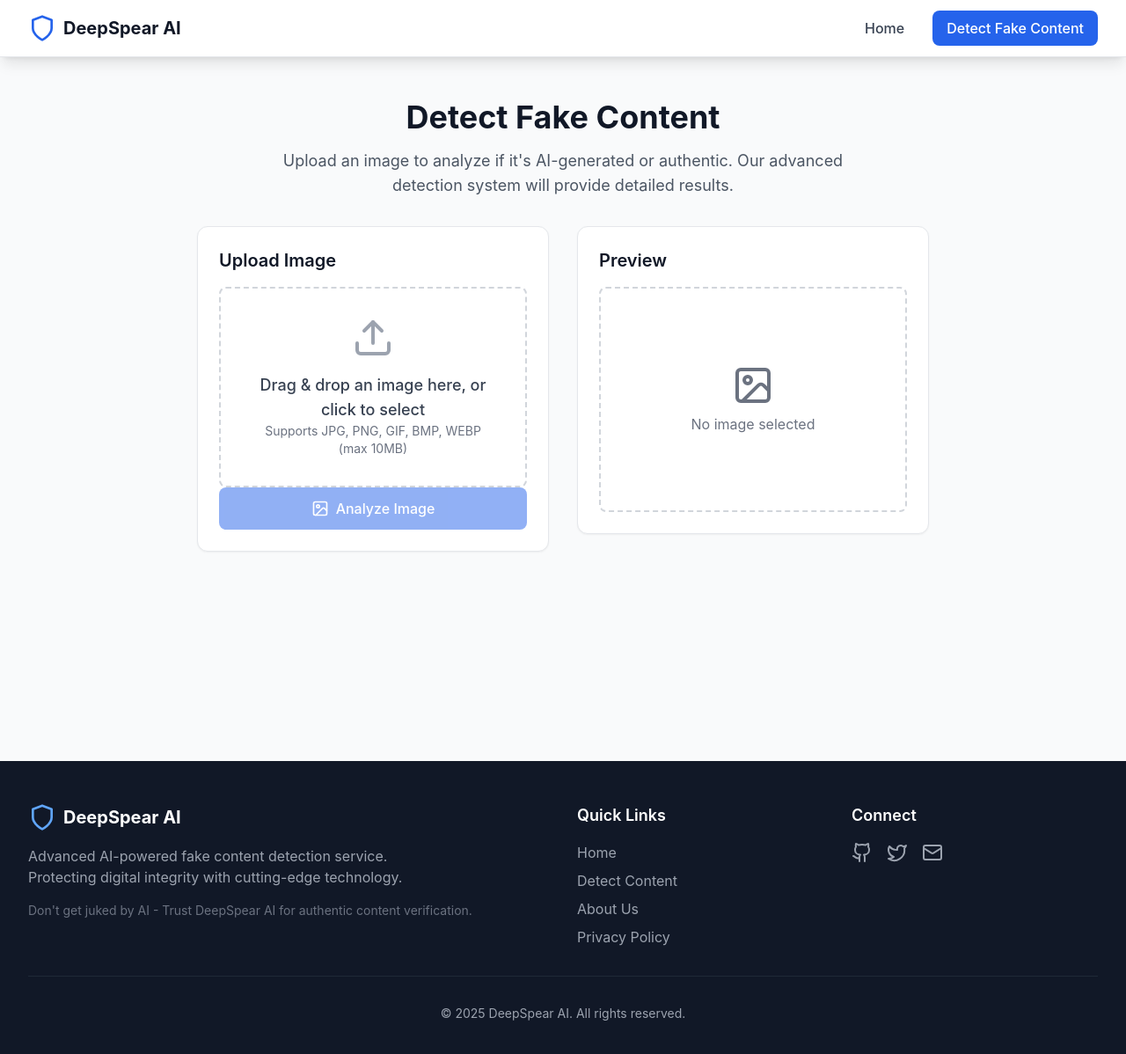
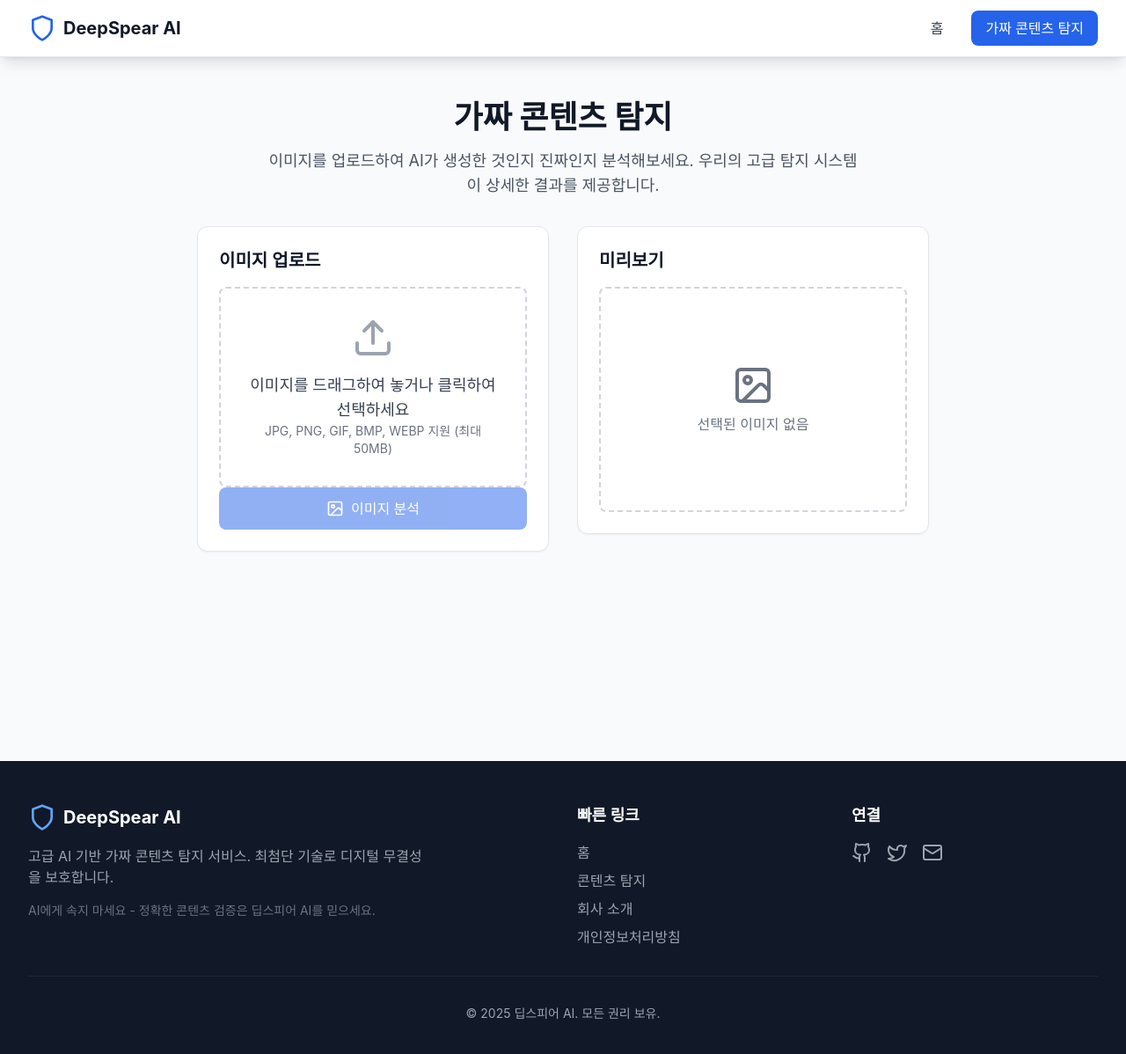
Before and after one commit to yheechan/DeepSpearAI, a React (Create React App) app in the folder client/: page /detect in a window 1280 px wide. Shown: the top 1198 px of the page at 88% size. Built offline with nearby package versions, Linux system fonts and the light colour scheme; no server answers.

Commit message:
Change from Eng to Kor

```diff
--- a/client/src/components/Footer.js
+++ b/client/src/components/Footer.js
@@ -13,36 +13,36 @@ const Footer = () => {
               <span className="text-xl font-bold">DeepSpear AI</span>
             </div>
             <p className="text-gray-400 mb-4 max-w-md">
-              Advanced AI-powered fake content detection service.
-              Protecting digital integrity with cutting-edge technology.
+              고급 AI 기반 가짜 콘텐츠 탐지 서비스.
+              최첨단 기술로 디지털 무결성을 보호합니다.
             </p>
             <p className="text-sm text-gray-500">
-              Don't get juked by AI - Trust DeepSpear AI for authentic content verification.
+              AI에게 속지 마세요 - 정확한 콘텐츠 검증은 딥스피어 AI를 믿으세요.
             </p>
           </div>
 
           {/* Quick Links */}
           <div>
-            <h3 className="text-lg font-semibold mb-4">Quick Links</h3>
+            <h3 className="text-lg font-semibold mb-4">빠른 링크</h3>
             <ul className="space-y-2">
               <li>
                 <a href="/" className="text-gray-400 hover:text-white transition-colors duration-200">
-                  Home
+                  홈
                 </a>
               </li>
               <li>
                 <a href="/detect" className="text-gray-400 hover:text-white transition-colors duration-200">
-                  Detect Content
+                  콘텐츠 탐지
                 </a>
               </li>
               <li>
                 <a href="#about" className="text-gray-400 hover:text-white transition-colors duration-200">
-                  About Us
+                  회사 소개
                 </a>
               </li>
               <li>
                 <a href="#privacy" className="text-gray-400 hover:text-white transition-colors duration-200">
-                  Privacy Policy
+                  개인정보처리방침
                 </a>
               </li>
             </ul>
@@ -50,7 +50,7 @@ const Footer = () => {
 
           {/* Contact */}
           <div>
-            <h3 className="text-lg font-semibold mb-4">Connect</h3>
+            <h3 className="text-lg font-semibold mb-4">연결</h3>
             <div className="flex space-x-4">
               <a
                 href="#"
@@ -79,7 +79,7 @@ const Footer = () => {
 
         <div className="border-t border-gray-800 mt-8 pt-8 text-center">
           <p className="text-gray-400 text-sm">
-            © {new Date().getFullYear()} DeepSpear AI. All rights reserved.
+            © {new Date().getFullYear()} 딥스피어 AI. 모든 권리 보유.
           </p>
         </div>
       </div>
--- a/client/src/components/Navbar.js
+++ b/client/src/components/Navbar.js
@@ -27,13 +27,13 @@ const Navbar = () => {
               to="/"
               className="text-gray-700 hover:text-primary-600 transition-colors duration-200 font-medium"
             >
-              Home
+              홈
             </Link>
             <Link
               to="/detect"
               className="bg-primary-600 hover:bg-primary-700 text-white px-4 py-2 rounded-lg transition-colors duration-200 font-medium"
             >
-              Detect Fake Content
+              가짜 콘텐츠 탐지
             </Link>
           </div>
 
@@ -61,14 +61,14 @@ const Navbar = () => {
                 className="text-gray-700 hover:text-primary-600 transition-colors duration-200 font-medium px-2 py-1"
                 onClick={() => setIsMenuOpen(false)}
               >
-                Home
+                홈
               </Link>
               <Link
                 to="/detect"
                 className="bg-primary-600 hover:bg-primary-700 text-white px-4 py-2 rounded-lg transition-colors duration-200 font-medium text-center"
                 onClick={() => setIsMenuOpen(false)}
               >
-                Detect Fake Content
+                가짜 콘텐츠 탐지
               </Link>
             </div>
           </div>
--- a/client/src/pages/DetectionPage.js
+++ b/client/src/pages/DetectionPage.js
@@ -17,7 +17,7 @@ const DetectionPage = () => {
 
   const onDrop = useCallback(async (acceptedFiles, rejectedFiles) => {
     if (rejectedFiles.length > 0) {
-      setError('Please upload a valid image file (JPG, PNG, GIF, BMP, WEBP)');
+      setError('유효한 이미지 파일을 업로드해주세요 (JPG, PNG, GIF, BMP, WEBP)');
       return;
     }
 
@@ -32,7 +32,7 @@ const DetectionPage = () => {
           fileType: 'image/jpeg', // Convert to JPEG for better compression
         };
 
-        setError('Processing image...');
+        setError('이미지 처리 중...');
         const compressedFile = await imageCompression(file, options);
 
         setSelectedFile(compressedFile);
@@ -42,12 +42,12 @@ const DetectionPage = () => {
         const url = URL.createObjectURL(compressedFile);
         setPreviewUrl(url);
 
-        console.log('Original file size:', (file.size / 1024 / 1024).toFixed(2), 'MB');
-        console.log('Compressed file size:', (compressedFile.size / 1024 / 1024).toFixed(2), 'MB');
+        console.log('원본 파일 크기:', (file.size / 1024 / 1024).toFixed(2), 'MB');
+        console.log('압축된 파일 크기:', (compressedFile.size / 1024 / 1024).toFixed(2), 'MB');
 
       } catch (compressionError) {
-        console.error('Image compression failed:', compressionError);
-        // Fallback to original file if compression fails
+        console.error('이미지 압축 실패:', compressionError);
+        // 압축 실패시 원본 파일로 대체
         setSelectedFile(file);
         setError('');
         const url = URL.createObjectURL(file);
@@ -68,7 +68,7 @@ const DetectionPage = () => {
 
   const handleUpload = async () => {
     if (!selectedFile) {
-      setError('Please select a file first');
+      setError('먼저 파일을 선택해주세요');
       return;
     }
 
@@ -101,7 +101,7 @@ const DetectionPage = () => {
 
     } catch (err) {
       setUploadState('error');
-      setError(err.message || 'Upload failed. Please try again.');
+      setError(err.message || '업로드 실패. 다시 시도해주세요.');
       setUploadProgress(0);
     }
   };
@@ -122,11 +122,11 @@ const DetectionPage = () => {
       <div className="max-w-4xl mx-auto px-4 sm:px-6 lg:px-8">
         <div className="text-center mb-8">
           <h1 className="text-3xl md:text-4xl font-bold text-gray-900 mb-4">
-            Detect Fake Content
+            가짜 콘텐츠 탐지
           </h1>
           <p className="text-lg text-gray-600 max-w-2xl mx-auto">
-            Upload an image to analyze if it's AI-generated or authentic.
-            Our advanced detection system will provide detailed results.
+            이미지를 업로드하여 AI가 생성한 것인지 진짜인지 분석해보세요.
+            우리의 고급 탐지 시스템이 상세한 결과를 제공합니다.
           </p>
         </div>
 
@@ -135,7 +135,7 @@ const DetectionPage = () => {
           <div className="space-y-6">
             <div className="card">
               <h2 className="text-xl font-semibold text-gray-900 mb-4">
-                Upload Image
+                이미지 업로드
               </h2>
 
               {/* Dropzone */}
@@ -157,7 +157,7 @@ const DetectionPage = () => {
                       <CheckCircle className="h-12 w-12 text-green-500 mx-auto" />
                       <div>
                         <p className="text-lg font-medium text-green-700">
-                          File Selected
+                          파일 선택됨
                         </p>
                         <p className="text-sm text-gray-600">{selectedFile.name}</p>
                         <p className="text-xs text-gray-500">
@@ -171,12 +171,12 @@ const DetectionPage = () => {
                       <div>
                         <p className="text-lg font-medium text-gray-700">
                           {isDragActive
-                            ? 'Drop your image here'
-                            : 'Drag & drop an image here, or click to select'
+                            ? '여기에 이미지를 놓으세요'
+                            : '이미지를 드래그하여 놓거나 클릭하여 선택하세요'
                           }
                         </p>
                         <p className="text-sm text-gray-500">
-                          Supports JPG, PNG, GIF, BMP, WEBP (max 10MB)
+                          JPG, PNG, GIF, BMP, WEBP 지원 (최대 50MB)
                         </p>
                       </div>
                     </>
@@ -196,7 +196,7 @@ const DetectionPage = () => {
               {uploadState === 'uploading' && (
                 <div className="space-y-2">
                   <div className="flex items-center justify-between text-sm">
-                    <span className="text-gray-600">Uploading and analyzing...</span>
+                    <span className="text-gray-600">업로드 및 분석 중...</span>
                     <span className="text-gray-600">{uploadProgress}%</span>
                   </div>
                   <div className="w-full bg-gray-200 rounded-full h-2">
@@ -218,17 +218,17 @@ const DetectionPage = () => {
                   {uploadState === 'uploading' ? (
                     <>
                       <Loader2 className="h-5 w-5 animate-spin" />
-                      <span>Analyzing...</span>
+                      <span>분석 중...</span>
                     </>
                   ) : uploadState === 'success' ? (
                     <>
                       <CheckCircle className="h-5 w-5" />
-                      <span>Complete!</span>
+                      <span>완료!</span>
                     </>
                   ) : (
                     <>
                       <ImageIcon className="h-5 w-5" />
-                      <span>Analyze Image</span>
+                      <span>이미지 분석</span>
                     </>
                   )}
                 </button>
@@ -239,7 +239,7 @@ const DetectionPage = () => {
                     disabled={uploadState === 'uploading'}
                     className="btn-secondary disabled:opacity-50 disabled:cursor-not-allowed"
                   >
-                    Reset
+                    재설정
                   </button>
                 )}
               </div>
@@ -250,7 +250,7 @@ const DetectionPage = () => {
           <div className="space-y-6">
             <div className="card">
               <h2 className="text-xl font-semibold text-gray-900 mb-4">
-                Preview
+                미리보기
               </h2>
 
               {previewUrl ? (
@@ -266,16 +266,16 @@ const DetectionPage = () => {
                     className="w-full h-64 object-cover rounded-lg border border-gray-200"
                   />
                   <div className="text-sm text-gray-600">
-                    <p><strong>Name:</strong> {selectedFile?.name}</p>
-                    <p><strong>Size:</strong> {selectedFile ? (selectedFile.size / 1024 / 1024).toFixed(2) : 0} MB</p>
-                    <p><strong>Type:</strong> {selectedFile?.type}</p>
+                    <p><strong>이름:</strong> {selectedFile?.name}</p>
+                    <p><strong>크기:</strong> {selectedFile ? (selectedFile.size / 1024 / 1024).toFixed(2) : 0} MB</p>
+                    <p><strong>형식:</strong> {selectedFile?.type}</p>
                   </div>
                 </motion.div>
               ) : (
                 <div className="h-64 border-2 border-dashed border-gray-300 rounded-lg flex items-center justify-center">
                   <div className="text-center text-gray-500">
                     <ImageIcon className="h-12 w-12 mx-auto mb-2" />
-                    <p>No image selected</p>
+                    <p>선택된 이미지 없음</p>
                   </div>
                 </div>
               )}
--- a/client/src/pages/HomePage.js
+++ b/client/src/pages/HomePage.js
@@ -7,18 +7,18 @@ const HomePage = () => {
   const features = [
     {
       icon: <Shield className="h-8 w-8" />,
-      title: "Advanced Detection",
-      description: "State-of-the-art AI models trained to detect sophisticated fake content with high accuracy."
+      title: "고급 탐지 기능",
+      description: "정교한 가짜 콘텐츠를 높은 정확도로 탐지하도록 훈련된 최첨단 AI 모델입니다."
     },
     {
       icon: <Zap className="h-8 w-8" />,
-      title: "Real-time Analysis",
-      description: "Get instant results with our optimized processing pipeline. Upload and analyze in seconds."
+      title: "실시간 분석",
+      description: "최적화된 처리 파이프라인으로 즉시 결과를 확인하세요. 몇 초 만에 업로드하고 분석할 수 있습니다."
     },
     {
       icon: <Eye className="h-8 w-8" />,
-      title: "Detailed Insights",
-      description: "Comprehensive analysis with confidence scores and detailed explanations of detection results."
+      title: "상세한 인사이트",
+      description: "신뢰도 점수와 탐지 결과에 대한 자세한 설명이 포함된 종합적인 분석을 제공합니다."
     }
   ];
 
@@ -34,8 +34,8 @@ const HomePage = () => {
               animate={{ opacity: 1, y: 0 }}
               transition={{ duration: 0.6 }}
             >
-              Don't get{' '}
-              <span className="text-gradient">juked by AI</span>
+              AI에게{' '}
+              <span className="text-gradient">속지 마세요</span>
             </motion.h1>
 
             <motion.p
@@ -44,8 +44,8 @@ const HomePage = () => {
               animate={{ opacity: 1, y: 0 }}
               transition={{ duration: 0.6, delay: 0.2 }}
             >
-              Advanced AI-powered fake content detection service.
-              Verify authenticity with cutting-edge deep learning technology.
+              고급 AI 기반 가짜 콘텐츠 탐지 서비스.
+              최첨단 딥러닝 기술로 진위를 확인하세요.
             </motion.p>
 
             <motion.div
@@ -58,12 +58,12 @@ const HomePage = () => {
                 to="/detect"
                 className="btn-primary inline-flex items-center space-x-2 text-lg px-8 py-4"
               >
-                <span>Detect Fake Content</span>
+                <span>가짜 콘텐츠 탐지</span>
                 <ArrowRight className="h-5 w-5" />
               </Link>
 
               <button className="btn-secondary text-lg px-8 py-4">
-                Learn More
+                더 알아보기
               </button>
             </motion.div>
           </div>
@@ -75,10 +75,10 @@ const HomePage = () => {
         <div className="max-w-7xl mx-auto px-4 sm:px-6 lg:px-8">
           <div className="text-center mb-16">
             <h2 className="text-3xl md:text-4xl font-bold text-gray-900 mb-4">
-              Why Choose DeepSpear AI?
+              딥스피어 AI를 선택하는 이유는?
             </h2>
             <p className="text-xl text-gray-600 max-w-2xl mx-auto">
-              Our advanced technology provides reliable, fast, and accurate fake content detection.
+              우리의 고급 기술은 신뢰할 수 있고 빠르며 정확한 가짜 콘텐츠 탐지를 제공합니다.
             </p>
           </div>
 
@@ -111,16 +111,16 @@ const HomePage = () => {
         <div className="max-w-7xl mx-auto px-4 sm:px-6 lg:px-8">
           <div className="text-center">
             <h2 className="text-3xl md:text-4xl font-bold text-white mb-4">
-              Ready to Verify Your Content?
+              콘텐츠 검증을 시작할 준비가 되셨나요?
             </h2>
             <p className="text-xl text-gray-300 mb-8 max-w-2xl mx-auto">
-              Upload your image and get instant AI-powered fake content detection results.
+              이미지를 업로드하고 즉시 AI 기반 가짜 콘텐츠 탐지 결과를 확인하세요.
             </p>
             <Link
               to="/detect"
               className="bg-primary-600 hover:bg-primary-700 text-white font-medium py-4 px-8 rounded-lg transition-colors duration-200 inline-flex items-center space-x-2 text-lg"
             >
-              <span>Start Detection</span>
+              <span>탐지 시작</span>
               <ArrowRight className="h-5 w-5" />
             </Link>
           </div>
--- a/client/src/services/api.js
+++ b/client/src/services/api.js
@@ -28,14 +28,14 @@ api.interceptors.response.use(
 
     if (error.response) {
       // Server responded with error status
-      const message = error.response.data?.detail || error.response.data?.message || 'Server error';
+      const message = error.response.data?.detail || error.response.data?.message || '서버 오류';
       throw new Error(message);
     } else if (error.request) {
       // Request was made but no response received
-      throw new Error('Network error - please check your connection');
+      throw new Error('네트워크 오류 - 연결 상태를 확인해주세요');
     } else {
       // Something else happened
-      throw new Error('Request failed');
+      throw new Error('요청 실패');
     }
   }
 );
```
Also changed, not shown: client/public/index.html (+4 -4 lines), client/src/pages/ResultPage.js (+28 -28 lines).
